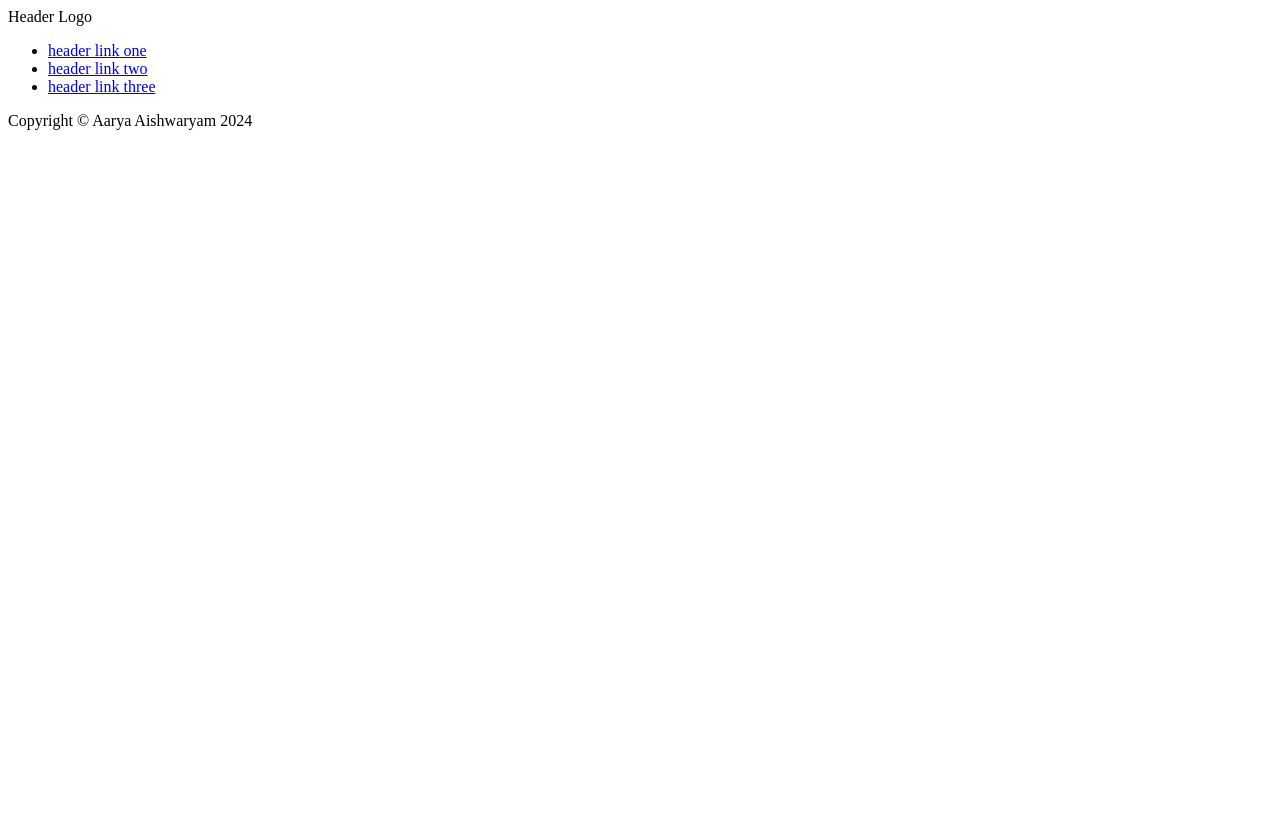
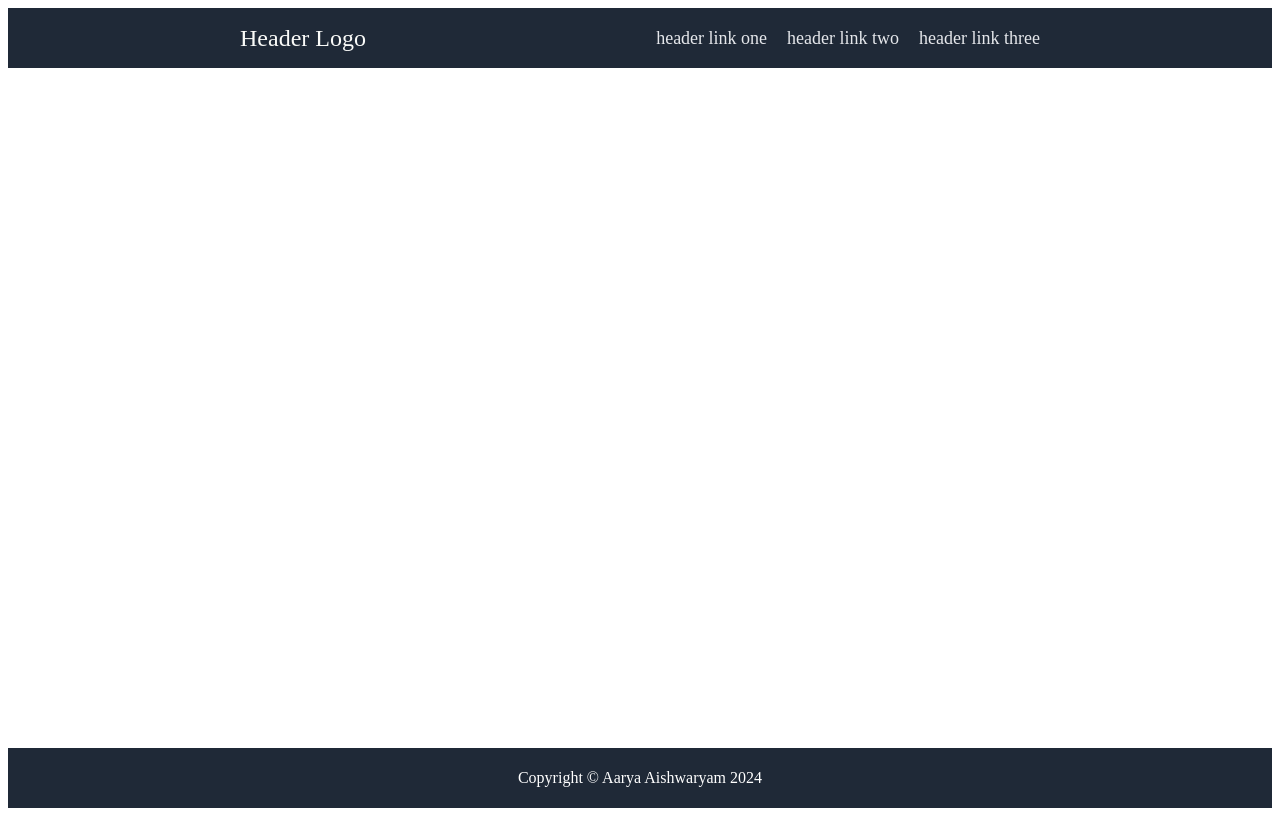
Before and after one commit to qnity001/landing-page, a plain HTML site: page index.html in a window 1280 px wide. Drawn offline with Linux system fonts and the light colour scheme.

Commit message:
Finish working on header and footer

```diff
--- a/index.html
+++ b/index.html
@@ -10,14 +10,19 @@
 
       <body>
 
+        <div class="header-container">
             <div class="header">
+
                 <div class="logo">Header Logo</div>
+
                 <div class="menu">
                     <ul>
                         <li><a href="#">header link one</a></li>
                         <li><a href="#">header link two</a></li>
                         <li><a href="#">header link three</a></li>
                     </ul>
+                </div>
+
             </div>
         </div>
 
--- a/style.css
+++ b/style.css
@@ -0,0 +1,52 @@
+body {
+    display: flex;
+    min-height: 100vh;
+    flex-direction: column;
+    justify-content: space-between;
+}
+
+.header-container {
+    display: flex;
+    justify-content: center;
+    background: #1F2937;
+    height: 60px;
+}
+
+.header {
+    width: 800px;
+    display: flex;
+    justify-content: space-between;
+    align-items: center;
+}
+
+.logo {
+    font-size: 24px;
+    color: #F9FAF8;
+}
+
+.menu {
+    display: flex;
+}
+
+a {
+    font-size: 18px;
+    color: #E5E7EB;
+    text-decoration: none;
+}
+
+ul {
+    display: flex;
+    gap: 20px;
+    list-style-type: none;
+    margin: 0px;
+    padding: 0;
+}
+
+.footer {
+    height: 60px;
+    display: flex;
+    justify-content: center;
+    align-items: center;
+    background: #1F2937;
+    color: white;
+}
```
Lines whose indentation alone changed are shown as unchanged.
